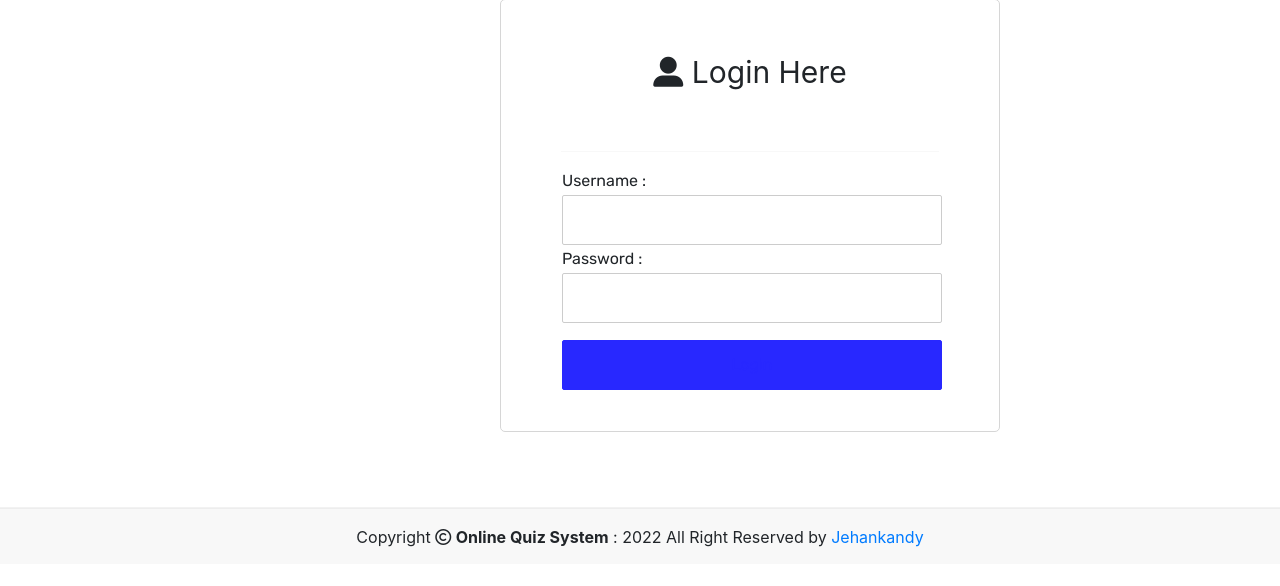
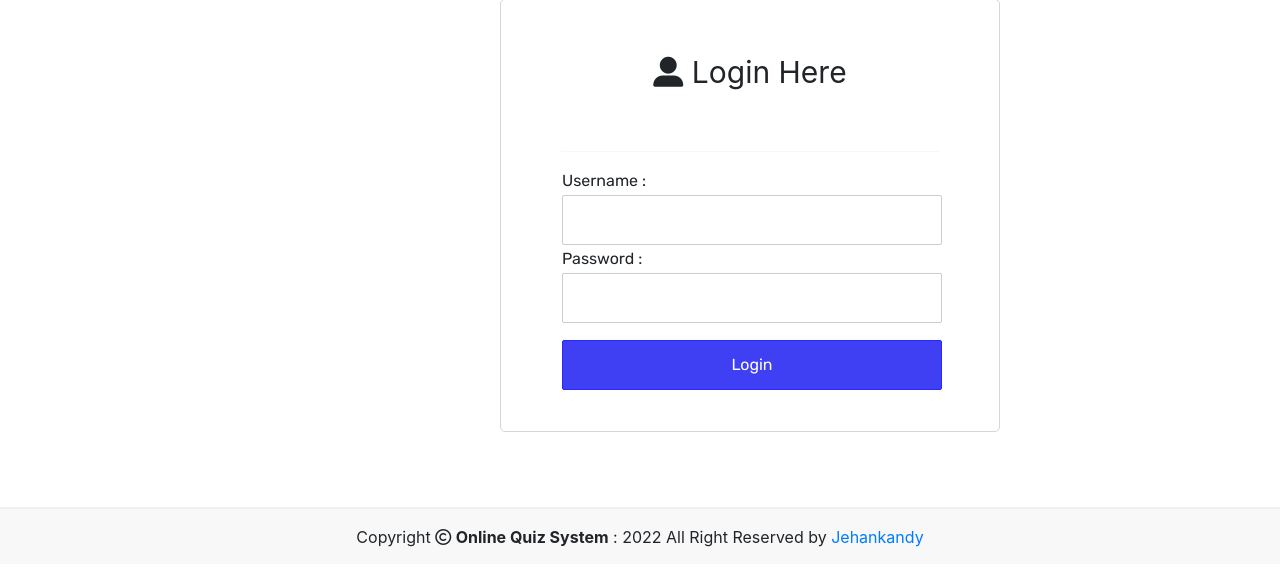
Before and after one commit to JehanKandy/Online-Quiz-System, a PHP site: page /lib/views/login.php in a window 1280 px wide, with the pointer over the restyled element. Shown: the part 132-718 px from the top of the page. Run offline with PHP 8.4, Linux system fonts and the light colour scheme; some libraries are stand-ins or nearby versions; some web fonts are replaced.

Commit message:
Update style.css

```diff
--- a/css/style.css
+++ b/css/style.css
@@ -100,5 +100,6 @@ font-family: 'Teko', sans-serif;
 }
 
 .login-content .body form table .login-btn:hover {
-    background-color: rgb(40, 40, 255);
+    background-color: rgb(63, 63, 243);
+    color: white;
 }
```
